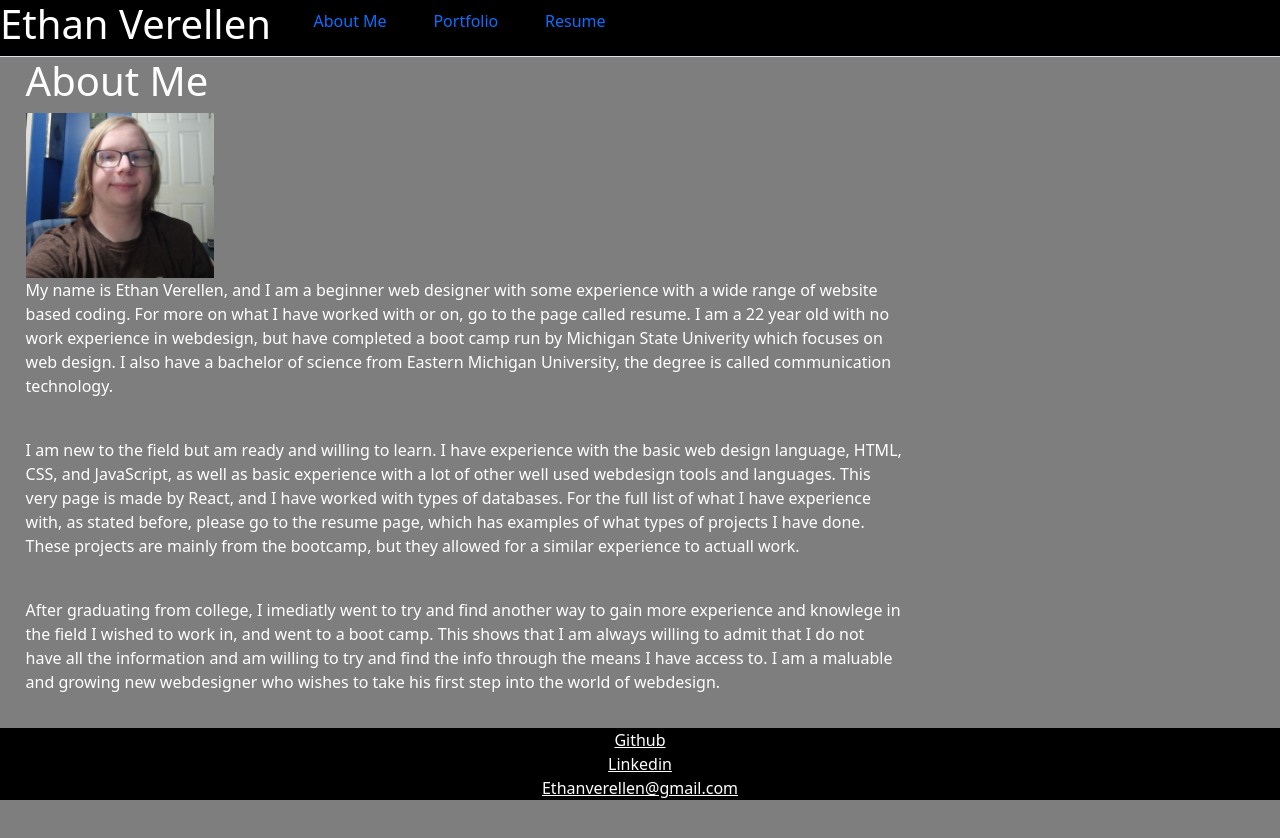
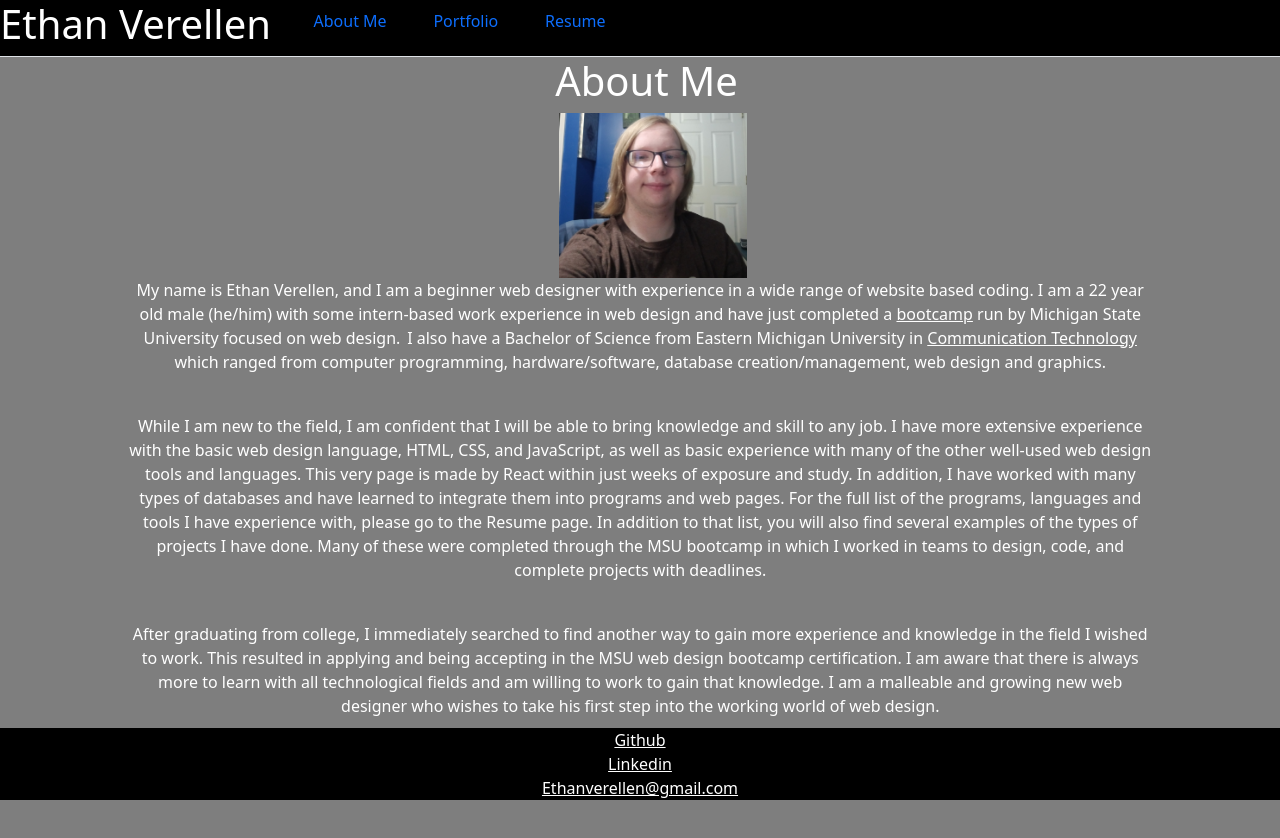
Before and after one commit to Ethan-Verellen/Ethan-s-React-portfolio, a React (Vite) app: page / in a window 1280 px wide. Shown: the top 838 px of the page. Built offline with nearby package versions, Linux system fonts and the light colour scheme.

Commit message:
updated text and reformating

```diff
--- a/src/components/pages/About Me.jsx
+++ b/src/components/pages/About Me.jsx
@@ -3,14 +3,14 @@ import Ethan from '../../Assets/images/Ethan.jpg';
 export default function AboutMe() {
   return (
     <div id="mb">
-      <h1>About Me</h1>
+      <h1 id="title">About Me</h1>
       <img className="card-img-top" id="authimg" src={Ethan} alt="Image of Ethan Verellen" />
       <p id="description">
-      My name is Ethan Verellen, and I am a beginner web designer with some experience with a wide range of website based coding.  For more on what I have worked with or on, go to the page called resume.  I am a 22 year old with no work experience in webdesign, but have completed a boot camp run by Michigan State Univerity which focuses on web design.  I also have a bachelor of science from Eastern Michigan University, the degree is called communication technology.
+      My name is Ethan Verellen, and I am a beginner web designer with experience in a wide range of website based coding. I am a 22 year old male (he/him) with some intern-based work experience in web design and have just completed a <a href= "https://bootcamp.msu.edu/" id='link'> bootcamp</a> run by Michigan State University focused on web design.  I also have a Bachelor of Science from Eastern Michigan University in <a href= "https://www.emich.edu/cet/tech-professional-mgmt/programs/communication-technology/index.php" id='link'> Communication Technology</a> which ranged from computer programming, hardware/software, database creation/management, web design and graphics.
       </p><br></br>
-      <p id="description">I am new to the field but am ready and willing to learn.  I have experience with the basic web design language, HTML, CSS, and JavaScript, as well as basic experience with a lot of other well used webdesign tools and languages.  This very page is made by React, and I have worked with types of databases.  For the full list of what I have experience with, as stated before, please go to the resume page, which has examples of what types of projects I have done.  These projects are mainly from the bootcamp, but they allowed for a similar experience to actuall work.</p>
+      <p id="description">While I am new to the field, I am confident that I will be able to bring knowledge and skill to any job. I have more extensive experience with the basic web design language, HTML, CSS, and JavaScript, as well as basic experience with many of the other well-used web design tools and languages. This very page is made by React within just weeks of exposure and study. In addition, I have worked with many types of databases and have learned to integrate them into programs and web pages. For the full list of the programs, languages and tools I have experience with, please go to the Resume page. In addition to that list, you will also find several examples of the types of projects I have done. Many of these were completed through the MSU bootcamp in which I worked in teams to design, code, and complete projects with deadlines. </p>
       <br></br>
-    <p id="description">After graduating from college, I imediatly went to try and find another way to gain more experience and knowlege in the field I wished to work in, and went to a boot camp.  This shows that I am always willing to admit that I do not have all the information and am willing to try and find the info through the means I have access to.  I am a maluable and growing new webdesigner who wishes to take his first step into the world of webdesign.</p>
+    <p id="description">After graduating from college, I immediately searched to find another way to gain more experience and knowledge in the field I wished to work. This resulted in applying and being accepting in the MSU web design bootcamp certification. I am aware that there is always more to learn with all technological fields and am willing to work to gain that knowledge. I am a malleable and growing new web designer who wishes to take his first step into the working world of web design. </p>
     </div>
   );
 }
--- a/src/components/pages/Resume.jsx
+++ b/src/components/pages/Resume.jsx
@@ -26,6 +26,13 @@ Arby’s, Canton MI| Canton Michigan<br></br>
 Crew Member| June 2021-August 2022 <br></br>
 	Primary focus on creating food in a safe and clean environment<br></br>
 	Secondary experience in communicating with customers<br></br><br></br>
+
+
+Internship, Easter Michigan University| Ypsilanti Michigan<br></br>
+Web Designer| August-December 2024<br></br>
+Primary focus on making a website under EMU teacher<br></br>
+Assists with changes and updates as needed<br></br><br></br>
+
 
 Recognitions:<br></br>
 Eastern Michigan University Dean’s List: Fall 2022<br></br><br></br>
--- a/src/index.css
+++ b/src/index.css
@@ -29,10 +29,19 @@
 #authimg {
     width: 15%;
     height: 15%;
+    display: block;
+    margin-left: auto;
+    margin-right: auto;
 }
 
 #description {
-    padding-right: 30%;
+    padding-left: 8%;
+    padding-right: 10%;
+    text-align: center;
+}
+
+#title {
+    text-align: center;
 }
 
 #navi {
```
Also changed, not shown: 1 other file (tests, documents, lock files or other folders).
